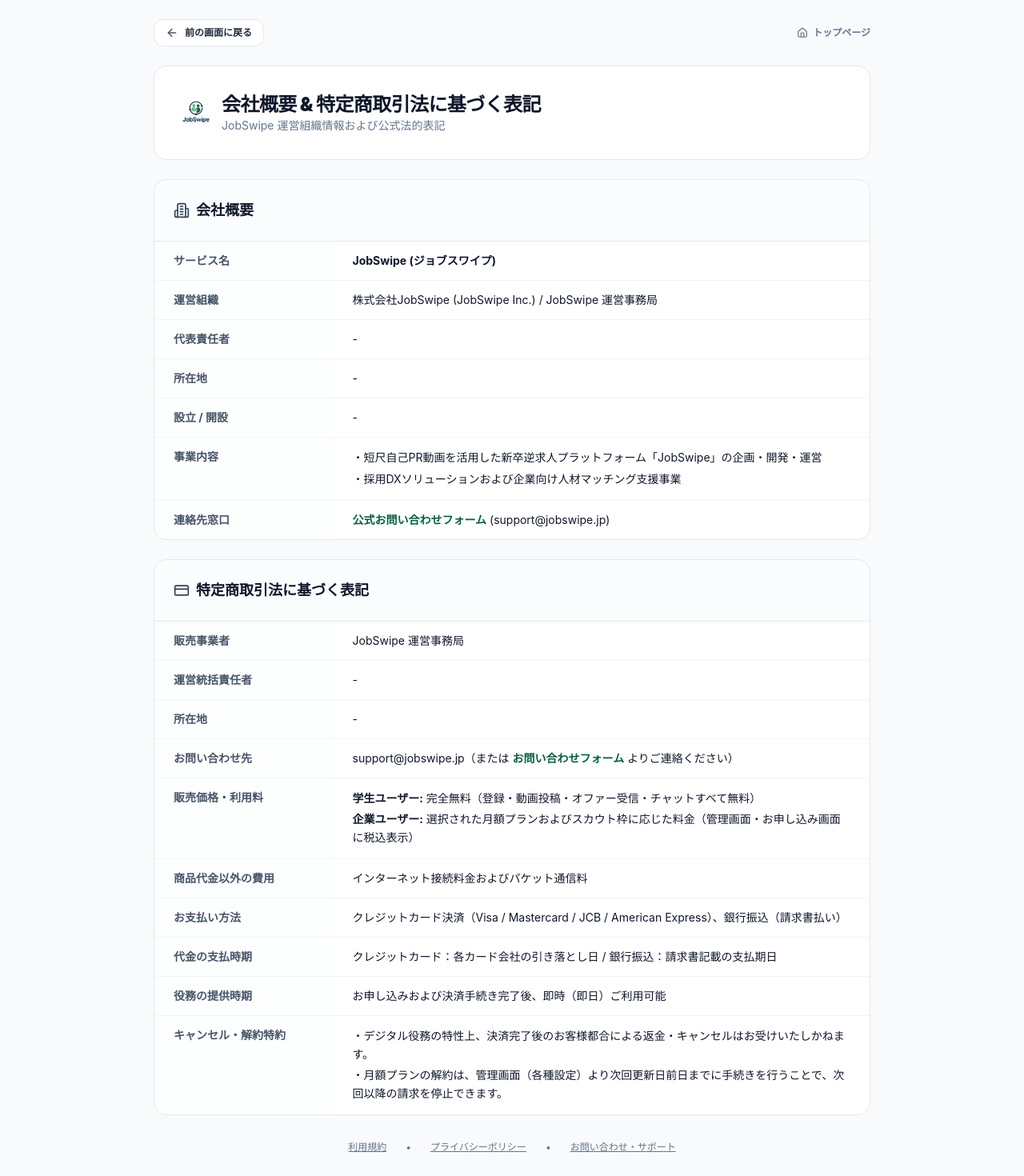
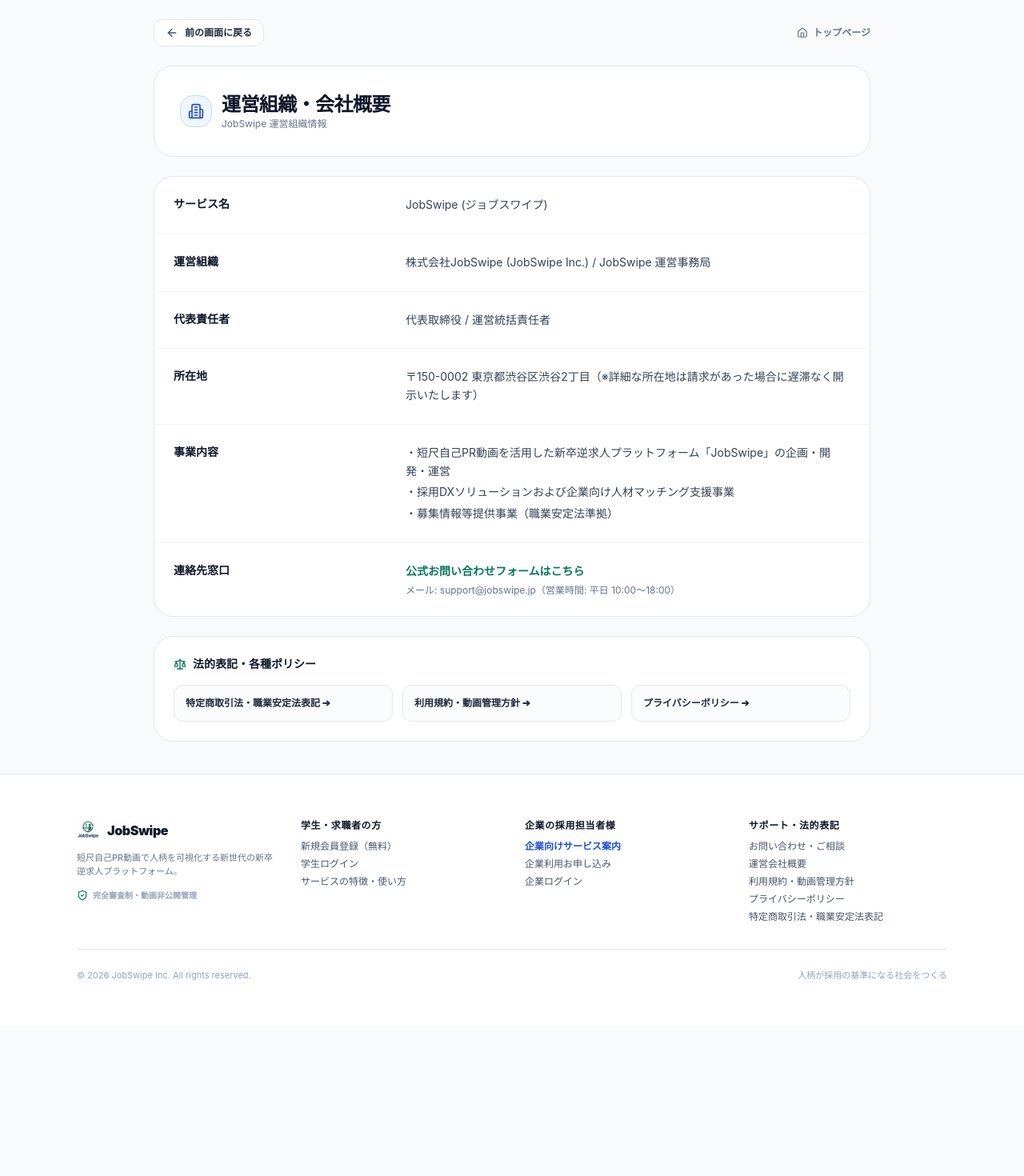
Before and after one commit to nanato0102/jobswipe, a Next.js app: page /company/about in a window 1280 px wide. Shown: the part 80-1550 px from the top of the page at 80% size. After the commit the page ends 1363 px from the top, so only its background shows below. Built offline with nearby package versions, Linux system fonts and the light colour scheme.

Commit message:
feat(seo): add dedicated layout for company LP, refine about page format, enhance company nav button, and improve contact completion flow

```diff
--- a/src/app/company/about/page.tsx
+++ b/src/app/company/about/page.tsx
@@ -3,9 +3,9 @@
 import Link from "next/link";
 import { useRouter } from "next/navigation";
 import Image from "next/image";
-import { ArrowLeft, Building2, CreditCard, ShieldCheck, Home } from "lucide-react";
+import { ArrowLeft, Building2, Home, FileText, Scale, ShieldCheck, Mail } from "lucide-react";
 
-export default function AboutAndLegalPage() {
+export default function AboutPage() {
   const router = useRouter();
 
   const handleGoBack = () => {
@@ -15,6 +15,36 @@
       router.push("/");
     }
   };
+
+  const companyInfo = [
+    { label: "サービス名", value: "JobSwipe (ジョブスワイプ)" },
+    { label: "運営組織", value: "株式会社JobSwipe (JobSwipe Inc.) / JobSwipe 運営事務局" },
+    { label: "代表責任者", value: "代表取締役 / 運営統括責任者" },
+    { label: "所在地", value: "〒150-0002 東京都渋谷区渋谷2丁目（※詳細な所在地は請求があった場合に遅滞なく開示いたします）" },
+    {
+      label: "事業内容",
+      value: (
+        <div className="space-y-1">
+          <p>・短尺自己PR動画を活用した新卒逆求人プラットフォーム「JobSwipe」の企画・開発・運営</p>
+          <p>・採用DXソリューションおよび企業向け人材マッチング支援事業</p>
+          <p>・募集情報等提供事業（職業安定法準拠）</p>
+        </div>
+      ),
+    },
+    {
+      label: "連絡先窓口",
+      value: (
+        <div className="space-y-1">
+          <p>
+            <Link href="/contact" className="text-emerald-700 font-bold hover:underline">
+              公式お問い合わせフォームはこちら
+            </Link>
+          </p>
+          <p className="text-slate-500 text-xs">メール: support@jobswipe.jp（営業時間: 平日 10:00〜18:00）</p>
+        </div>
+      ),
+    },
+  ];
 
   return (
     <div className="min-h-screen bg-slate-50 py-10 px-4 sm:px-6 lg:px-8">
@@ -40,241 +70,65 @@
         </div>
 
         {/* ページタイトルヘッダー */}
-        <div className="bg-white p-6 sm:p-8 rounded-2xl border border-slate-200 shadow-2xs space-y-2">
+        <div className="bg-white p-6 sm:p-8 rounded-3xl border border-slate-200 shadow-2xs space-y-2">
           <div className="flex items-center gap-3">
-            <div className="w-10 h-10 flex items-center justify-center flex-shrink-0">
-              <Image
-                src="/logo.png"
-                alt="JobSwipe Logo"
-                width={36}
-                height={36}
-                className="object-contain"
-                priority
-              />
+            <div className="w-10 h-10 rounded-2xl bg-blue-50 text-blue-700 border border-blue-200 flex items-center justify-center flex-shrink-0">
+              <Building2 className="w-5 h-5" />
             </div>
             <div>
-              <h1 className="text-2xl font-black text-slate-900 tracking-tight">
-                会社概要 & 特定商取引法に基づく表記
+              <h1 className="text-xl sm:text-2xl font-black text-slate-900 tracking-tight">
+                運営組織・会社概要
               </h1>
-              <p className="text-xs sm:text-sm text-slate-500">
-                JobSwipe 運営組織情報および公式法的表記
+              <p className="text-xs text-slate-500">
+                JobSwipe 運営組織情報
               </p>
             </div>
           </div>
         </div>
 
-        {/* ========================================================================= */}
-        {/* 1. 運営会社概要（シンプルテーブル） */}
-        {/* ========================================================================= */}
-        <div className="bg-white rounded-2xl border border-slate-200 shadow-2xs overflow-hidden">
-          <div className="p-5 sm:p-6 border-b border-slate-200 bg-slate-50/50 flex items-center gap-2">
-            <Building2 className="w-5 h-5 text-slate-700" />
-            <h2 className="text-base sm:text-lg font-bold text-slate-900">
-              会社概要
-            </h2>
-          </div>
-
-          <div className="overflow-x-auto">
-            <table className="w-full text-xs sm:text-sm text-left border-collapse">
-              <tbody className="divide-y divide-slate-100">
-                <tr className="hover:bg-slate-50/50">
-                  <th className="py-3.5 px-5 sm:px-6 font-bold text-slate-600 w-1/3 sm:w-1/4 bg-slate-50/30">
-                    サービス名
-                  </th>
-                  <td className="py-3.5 px-5 sm:px-6 font-bold text-slate-900">
-                    JobSwipe (ジョブスワイプ)
-                  </td>
-                </tr>
-
-                <tr className="hover:bg-slate-50/50">
-                  <th className="py-3.5 px-5 sm:px-6 font-bold text-slate-600 bg-slate-50/30">
-                    運営組織
-                  </th>
-                  <td className="py-3.5 px-5 sm:px-6 text-slate-900">
-                    株式会社JobSwipe (JobSwipe Inc.) / JobSwipe 運営事務局
-                  </td>
-                </tr>
-
-                <tr className="hover:bg-slate-50/50">
-                  <th className="py-3.5 px-5 sm:px-6 font-bold text-slate-600 bg-slate-50/30">
-                    代表責任者
-                  </th>
-                  <td className="py-3.5 px-5 sm:px-6 text-slate-900">
-                    -
-                  </td>
-                </tr>
-
-                <tr className="hover:bg-slate-50/50">
-                  <th className="py-3.5 px-5 sm:px-6 font-bold text-slate-600 bg-slate-50/30">
-                    所在地
-                  </th>
-                  <td className="py-3.5 px-5 sm:px-6 text-slate-900">
-                    -
-                  </td>
-                </tr>
-
-                <tr className="hover:bg-slate-50/50">
-                  <th className="py-3.5 px-5 sm:px-6 font-bold text-slate-600 bg-slate-50/30">
-                    設立 / 開設
-                  </th>
-                  <td className="py-3.5 px-5 sm:px-6 text-slate-900">
-                    -
-                  </td>
-                </tr>
-
-                <tr className="hover:bg-slate-50/50">
-                  <th className="py-3.5 px-5 sm:px-6 font-bold text-slate-600 bg-slate-50/30 align-top">
-                    事業内容
-                  </th>
-                  <td className="py-3.5 px-5 sm:px-6 text-slate-900 leading-relaxed space-y-1">
-                    <p>・短尺自己PR動画を活用した新卒逆求人プラットフォーム「JobSwipe」の企画・開発・運営</p>
-                    <p>・採用DXソリューションおよび企業向け人材マッチング支援事業</p>
-                  </td>
-                </tr>
-
-                <tr className="hover:bg-slate-50/50">
-                  <th className="py-3.5 px-5 sm:px-6 font-bold text-slate-600 bg-slate-50/30">
-                    連絡先窓口
-                  </th>
-                  <td className="py-3.5 px-5 sm:px-6 text-slate-900">
-                    <Link href="/contact" className="text-emerald-800 font-bold hover:underline">
-                      公式お問い合わせフォーム
-                    </Link>
-                    {" "}(support@jobswipe.jp)
-                  </td>
-                </tr>
-              </tbody>
-            </table>
-          </div>
+        {/* 会社概要テーブル */}
+        <div className="bg-white rounded-3xl border border-slate-200 overflow-hidden shadow-xs divide-y divide-slate-100">
+          {companyInfo.map((item, idx) => (
+            <div
+              key={idx}
+              className="grid sm:grid-cols-12 p-4 sm:p-6 gap-2 sm:gap-6 hover:bg-slate-50/50 transition-colors text-xs sm:text-sm"
+            >
+              <div className="sm:col-span-4 font-bold text-slate-900 flex items-start gap-1.5">
+                <span>{item.label}</span>
+              </div>
+              <div className="sm:col-span-8 text-slate-700 leading-relaxed">
+                {item.value}
+              </div>
+            </div>
+          ))}
         </div>
 
-        {/* ========================================================================= */}
-        {/* 2. 特定商取引法に基づく表記（シンプルテーブル） */}
-        {/* ========================================================================= */}
-        <div className="bg-white rounded-2xl border border-slate-200 shadow-2xs overflow-hidden">
-          <div className="p-5 sm:p-6 border-b border-slate-200 bg-slate-50/50 flex items-center gap-2">
-            <CreditCard className="w-5 h-5 text-slate-700" />
-            <h2 className="text-base sm:text-lg font-bold text-slate-900">
-              特定商取引法に基づく表記
-            </h2>
+        {/* 法的関連リンクカード */}
+        <div className="bg-white p-6 rounded-3xl border border-slate-200 shadow-2xs space-y-4">
+          <h3 className="font-bold text-slate-900 text-sm flex items-center gap-2">
+            <Scale className="w-4 h-4 text-emerald-700" />
+            <span>法的表記・各種ポリシー</span>
+          </h3>
+          <div className="grid sm:grid-cols-3 gap-3 text-xs">
+            <Link
+              href="/tokusho"
+              className="p-3.5 rounded-xl border border-slate-200 bg-slate-50/60 hover:bg-emerald-50 hover:border-emerald-200 transition-colors block font-bold text-slate-800 hover:text-emerald-900"
+            >
+              特定商取引法・職業安定法表記 ➔
+            </Link>
+            <Link
+              href="/terms"
+              className="p-3.5 rounded-xl border border-slate-200 bg-slate-50/60 hover:bg-emerald-50 hover:border-emerald-200 transition-colors block font-bold text-slate-800 hover:text-emerald-900"
+            >
+              利用規約・動画管理方針 ➔
+            </Link>
+            <Link
+              href="/privacy"
+              className="p-3.5 rounded-xl border border-slate-200 bg-slate-50/60 hover:bg-emerald-50 hover:border-emerald-200 transition-colors block font-bold text-slate-800 hover:text-emerald-900"
+            >
+              プライバシーポリシー ➔
+            </Link>
           </div>
-
-          <div className="overflow-x-auto">
-            <table className="w-full text-xs sm:text-sm text-left border-collapse">
-              <tbody className="divide-y divide-slate-100">
-                <tr className="hover:bg-slate-50/50">
-                  <th className="py-3.5 px-5 sm:px-6 font-bold text-slate-600 w-1/3 sm:w-1/4 bg-slate-50/30">
-                    販売事業者
-                  </th>
-                  <td className="py-3.5 px-5 sm:px-6 text-slate-900">
-                    JobSwipe 運営事務局
-                  </td>
-                </tr>
-
-                <tr className="hover:bg-slate-50/50">
-                  <th className="py-3.5 px-5 sm:px-6 font-bold text-slate-600 bg-slate-50/30">
-                    運営統括責任者
-                  </th>
-                  <td className="py-3.5 px-5 sm:px-6 text-slate-900">
-                    -
-                  </td>
-                </tr>
-
-                <tr className="hover:bg-slate-50/50">
-                  <th className="py-3.5 px-5 sm:px-6 font-bold text-slate-600 bg-slate-50/30">
-                    所在地
-                  </th>
-                  <td className="py-3.5 px-5 sm:px-6 text-slate-900">
-                    -
-                  </td>
-                </tr>
-
-                <tr className="hover:bg-slate-50/50">
-                  <th className="py-3.5 px-5 sm:px-6 font-bold text-slate-600 bg-slate-50/30">
-                    お問い合わせ先
-                  </th>
-                  <td className="py-3.5 px-5 sm:px-6 text-slate-900">
-                    support@jobswipe.jp（または{" "}
-                    <Link href="/contact" className="text-emerald-800 font-bold hover:underline">
-                      お問い合わせフォーム
-                    </Link>
-                    {" "}よりご連絡ください）
-                  </td>
-                </tr>
-
-                <tr className="hover:bg-slate-50/50">
-                  <th className="py-3.5 px-5 sm:px-6 font-bold text-slate-600 bg-slate-50/30 align-top">
-                    販売価格・利用料
-                  </th>
-                  <td className="py-3.5 px-5 sm:px-6 text-slate-900 leading-relaxed space-y-1">
-                    <p><strong>学生ユーザー:</strong> 完全無料（登録・動画投稿・オファー受信・チャットすべて無料）</p>
-                    <p><strong>企業ユーザー:</strong> 選択された月額プランおよびスカウト枠に応じた料金（管理画面・お申し込み画面に税込表示）</p>
-                  </td>
-                </tr>
-
-                <tr className="hover:bg-slate-50/50">
-                  <th className="py-3.5 px-5 sm:px-6 font-bold text-slate-600 bg-slate-50/30">
-                    商品代金以外の費用
-                  </th>
-                  <td className="py-3.5 px-5 sm:px-6 text-slate-900">
-                    インターネット接続料金およびパケット通信料
-                  </td>
-                </tr>
-
-                <tr className="hover:bg-slate-50/50">
-                  <th className="py-3.5 px-5 sm:px-6 font-bold text-slate-600 bg-slate-50/30">
-                    お支払い方法
-                  </th>
-                  <td className="py-3.5 px-5 sm:px-6 text-slate-900">
-                    クレジットカード決済（Visa / Mastercard / JCB / American Express）、銀行振込（請求書払い）
-                  </td>
-                </tr>
-
-                <tr className="hover:bg-slate-50/50">
-                  <th className="py-3.5 px-5 sm:px-6 font-bold text-slate-600 bg-slate-50/30">
-                    代金の支払時期
-                  </th>
-                  <td className="py-3.5 px-5 sm:px-6 text-slate-900">
-                    クレジットカード：各カード会社の引き落とし日 / 銀行振込：請求書記載の支払期日
-                  </td>
-                </tr>
-
-                <tr className="hover:bg-slate-50/50">
-                  <th className="py-3.5 px-5 sm:px-6 font-bold text-slate-600 bg-slate-50/30">
-                    役務の提供時期
-                  </th>
-                  <td className="py-3.5 px-5 sm:px-6 text-slate-900">
-                    お申し込みおよび決済手続き完了後、即時（即日）ご利用可能
-                  </td>
-                </tr>
-
-                <tr className="hover:bg-slate-50/50">
-                  <th className="py-3.5 px-5 sm:px-6 font-bold text-slate-600 bg-slate-50/30 align-top">
-                    キャンセル・解約特約
-                  </th>
-                  <td className="py-3.5 px-5 sm:px-6 text-slate-900 leading-relaxed space-y-1">
-                    <p>・デジタル役務の特性上、決済完了後のお客様都合による返金・キャンセルはお受けいたしかねます。</p>
-                    <p>・月額プランの解約は、管理画面（各種設定）より次回更新日前日までに手続きを行うことで、次回以降の請求を停止できます。</p>
-                  </td>
-                </tr>
-              </tbody>
-            </table>
-          </div>
-        </div>
-
-        {/* 関連フッターリンク */}
-        <div className="flex flex-wrap items-center justify-center gap-6 text-xs text-slate-500 pt-2 pb-6">
-          <Link href="/terms" className="hover:text-slate-900 underline">
-            利用規約
-          </Link>
-          <span>•</span>
-          <Link href="/privacy" className="hover:text-slate-900 underline">
-            プライバシーポリシー
-          </Link>
-          <span>•</span>
-          <Link href="/contact" className="hover:text-slate-900 underline">
-            お問い合わせ・サポート
-          </Link>
         </div>
       </div>
     </div>
--- a/src/components/Navbar.tsx
+++ b/src/components/Navbar.tsx
@@ -496,9 +496,10 @@
             <>
               <Link
                 href="/for-company"
-                className="text-xs font-bold text-slate-600 hover:text-slate-900 hover:underline px-2.5 py-1.5 transition-colors hidden lg:inline-block"
+                className="hidden lg:inline-flex items-center gap-1.5 px-3 py-1.5 rounded-full text-xs font-bold text-blue-700 bg-blue-50 hover:bg-blue-100 border border-blue-200 transition-colors shadow-2xs"
               >
-                採用担当の方はこちら
+                <Building2 className="w-3.5 h-3.5" />
+                <span>採用企業の方はこちら</span>
               </Link>
 
               <Link
```
Also changed, not shown: src/app/contact/page.tsx (+21 -20 lines), src/app/for-company/layout.tsx (added, +15 -0 lines).
